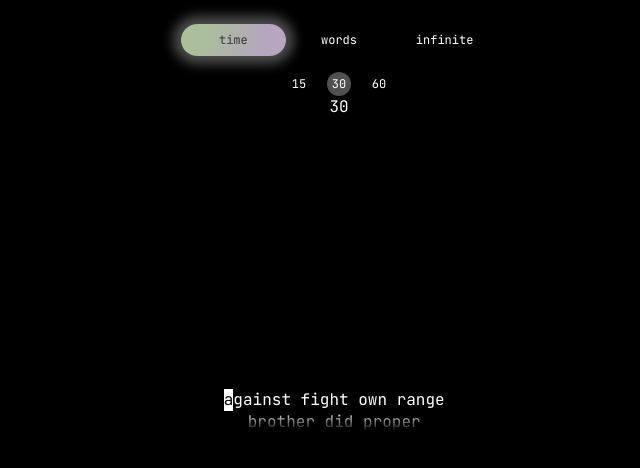
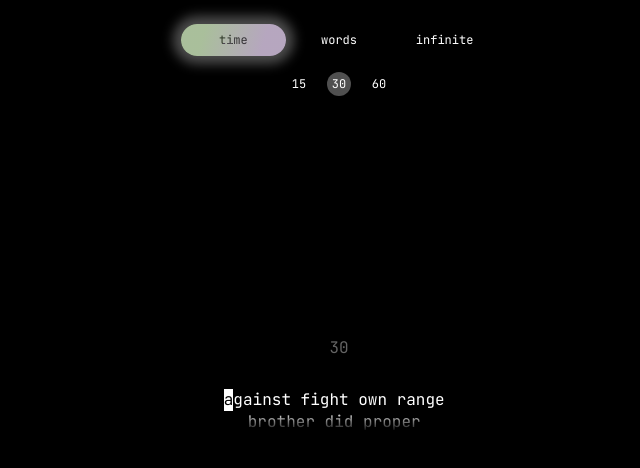
Before and after one commit to Boom123bam/cooltypinggame, a React (Vite) app: page / in a window 1280 px wide. Shown: the top 468 px of the page, without its empty margins (301-941 px from the left). Built offline with nearby package versions, Linux system fonts and the light colour scheme.

Commit message:
Add timer styles

```diff
--- a/src/App.css
+++ b/src/App.css
@@ -1,7 +1,8 @@
 :root {
   --saturation: 100%;
   --lightness: 90%;
-  --gray: #404040;
+  --gray-500: #646464;
+  --gray-700: #404040;
 }
 
 body {
@@ -80,14 +81,25 @@ b {
   }
 }
 
+.text-display-wrapper {
+  position: fixed;
+  top: 50%;
+  left: 50%;
+  translate: -50% -50%;
+
+  > .timer {
+    position: absolute;
+    top: 0;
+    left: 50%;
+    translate: -50% -150%;
+    color: var(--gray-500);
+  }
+}
+
 .text-display {
   --rows: 3;
   --height: 4rem;
   --line-height: calc(var(--height) / var(--rows));
-  position: fixed;
-  top: 50%;
-  left: 50%;
-  translate: -50% -50%;
   mix-blend-mode: difference;
   width: 15rem;
   height: var(--height);
@@ -289,7 +301,7 @@ b {
   .wpm > .small,
   .accuracy > .small,
   .enter {
-    color: var(--gray);
+    color: var(--gray-700);
   }
 
   .stats {
@@ -337,7 +349,7 @@ b {
     width: 7.5rem;
     background: linear-gradient(
       90deg,
-      var(--gray) 50%,
+      var(--gray-700) 50%,
       transparent 50%
     );
     background-repeat: repeat-x;
--- a/src/components/TypingGame.tsx
+++ b/src/components/TypingGame.tsx
@@ -228,17 +228,21 @@ function TypingGame() {
   return (
     <>
       <div className={`typing-game-wrapper`}>
+        <div className="text-display-wrapper">
+          {modeSettings.mode == "time" && (
+            <div className="timer">{timeLeft}</div>
+          )}
           <TextDisplay
             allWords={allWords}
             typingWordIndex={typingState.typingWordIndex}
             typingCharIndex={typingState.typingCharIndex}
             typoFlag={typingState.typoFlag}
           />
+        </div>
         <GameCanvasMemo
           stringToType={stringToType}
           currentIndex={typingState.totalTypingCharIndex}
         />
-        {timeLeft}
       </div>
     </>
   );
```
Lines whose indentation alone changed are shown as unchanged.
